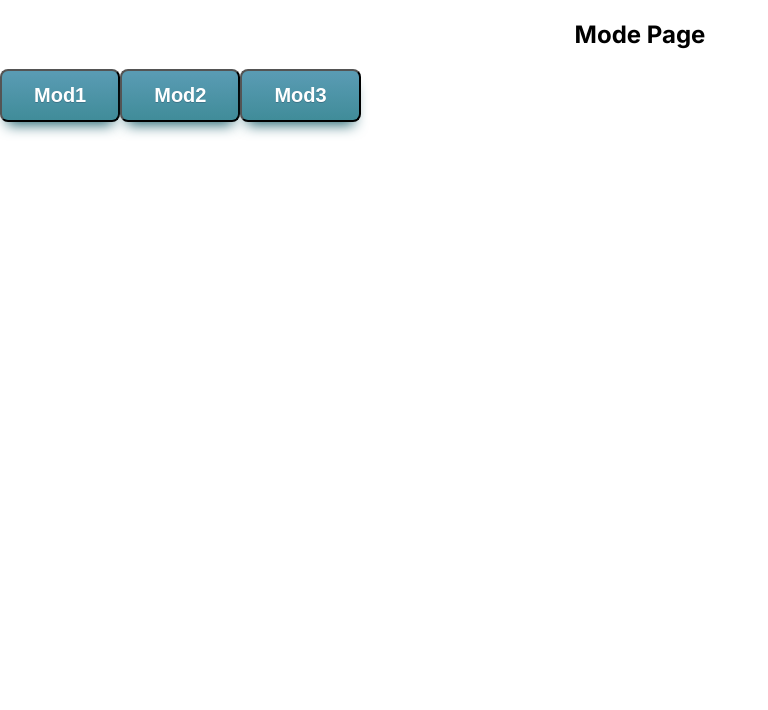
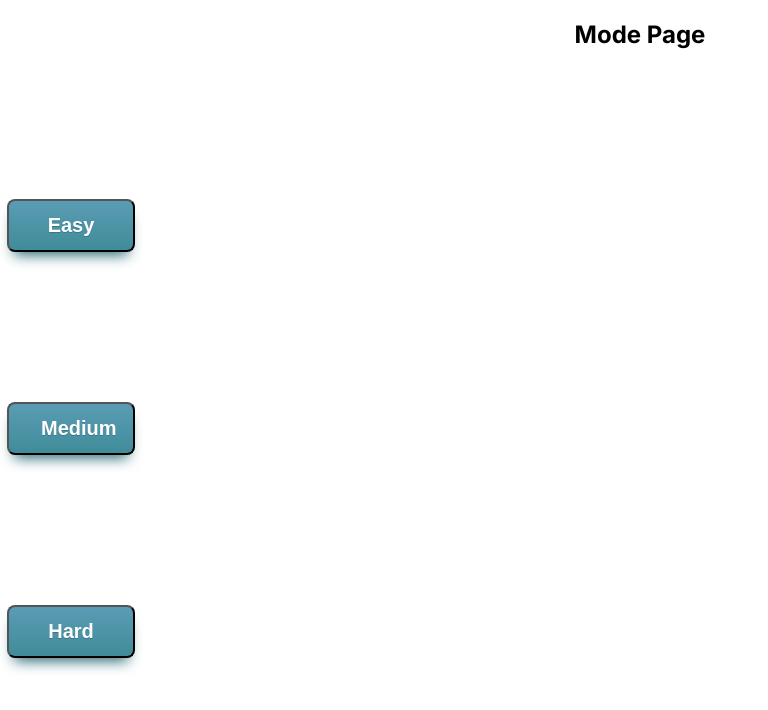
Before and after one commit to masters-of-the-universee/triwow, a React (Create React App) app: page /mode-selection in a window 1280 px wide. Shown: the top 710 px of the page, without its empty margins (0-768 px from the left). Built offline with nearby package versions, Linux system fonts and the light colour scheme.

Commit message:
Update Mode-Page

```diff
--- a/src/views/mode-select-page/mode-select-page.js
+++ b/src/views/mode-select-page/mode-select-page.js
@@ -9,9 +9,13 @@ const ModeSelectPage = ({ value }) => {
         <h2>Mode Page</h2>
       </div>
       <div className="buttons">
-        <button className="button">Mod1</button>
-        <button className="button">Mod2</button>
-        <button className="button">Mod3</button>
+        <button className="button">Easy <span className="tooltiptext">
+          Lorem ipsum dolor sit amet consectetur adipisicing elit. Deserunt numquam recusandae, ad consequatur atque earum alias cupiditate eum esse, tempora dolores molestias labore hic? Cumque.</span> </button>
+        <button className="button">Medium <span className="tooltiptext">
+          Lorem ipsum dolor sit amet consectetur adipisicing elit. Amet nobis aperiam adipisci earum ipsum quia ut ad fugit accusantium sint tempora, aspernatur necessitatibus quam ratione?</span> </button>
+        <button className="button">Hard
+        <span className="tooltiptext">
+          Lorem ipsum dolor sit amet consectetur adipisicing elit. Dolor aliquid natus consequuntur voluptatem voluptatibus id ab blanditiis cupiditate autem, saepe quisquam accusamus necessitatibus eius consectetur!</span> </button>
       </div>
     </div>
   );
--- a/src/views/mode-select-page/modeselectpage.scss
+++ b/src/views/mode-select-page/modeselectpage.scss
@@ -18,28 +18,51 @@
 	box-shadow: 0px 10px 14px -7px #276873;
 	background: linear-gradient(to bottom, #599bb3 5%, #408c99 100%);
 	background-color: #599bb3;
+	margin: 0px 7px;
 	border-radius: 8px;
-	display: inline-block;
+	display: block;
 	cursor: pointer;
 	color: #ffffff;
+	width: 10%;
+	top: 130px;
+	margin-bottom: 150px;
 	font-family: Arial;
+	text-align: center;
 	font-size: 20px;
 	font-weight: bold;
 	padding: 13px 32px;
 	text-decoration: none;
 	text-shadow: 0px 1px 0px #3d768a;
+	position:relative;
+	justify-content:space-evenly;
 
-	&:hover {
-		background: linear-gradient(to bottom, #408c99 5%, #599bb3 100%);
-		background-color: #408c99;
+	&:hover{
+
+
+	}
+
+	&:hover .tooltiptext {
+		background-color: rgba(37, 35, 35, 0.74);
+		visibility: visible;
+
 	}
 
 	&:active {
 		position: relative;
-		top: 1px;
+		background-color: blue;
 	}
 }
-.buttons{
-	justify-content: space-between;
-	position: absolute;
+
+.tooltiptext{
+  visibility: hidden;
+  width: 400px;
+  overflow: hidden;
+  background:black;
+  color: #fff;
+  text-align: center;
+  padding: 5px 0;
+  border-radius: 6px;
+  position: absolute;
+  left: 125px;
+
 }
```
Also changed, not shown: 1 other file (tests, documents, lock files or other folders).
